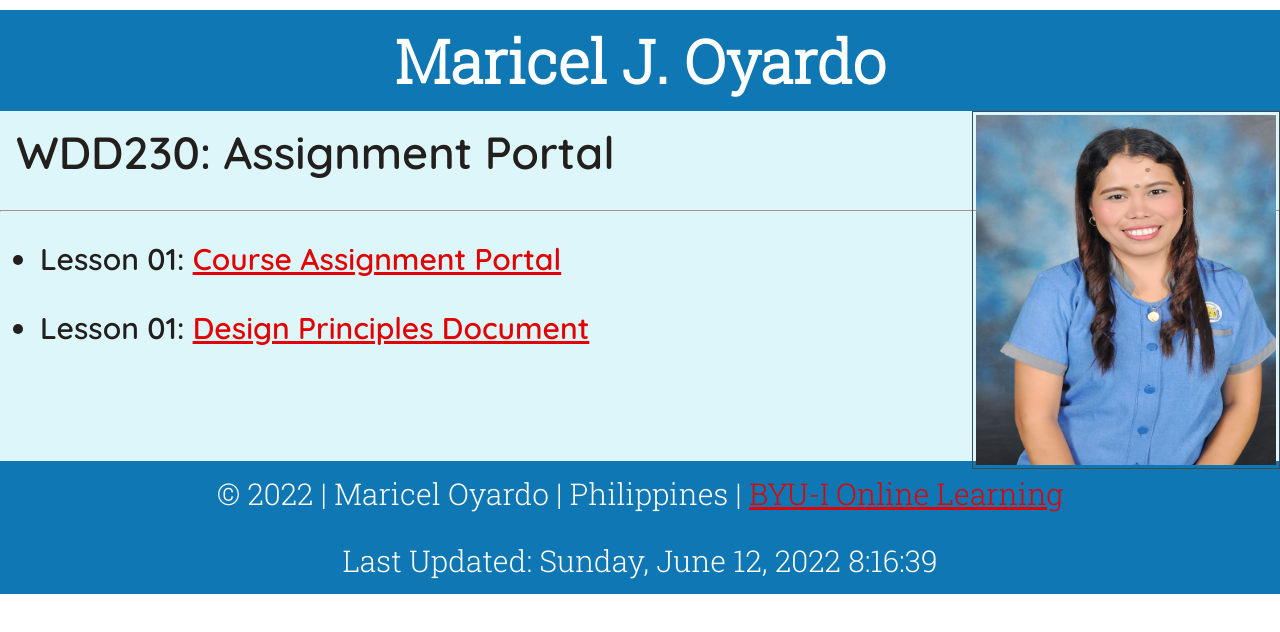
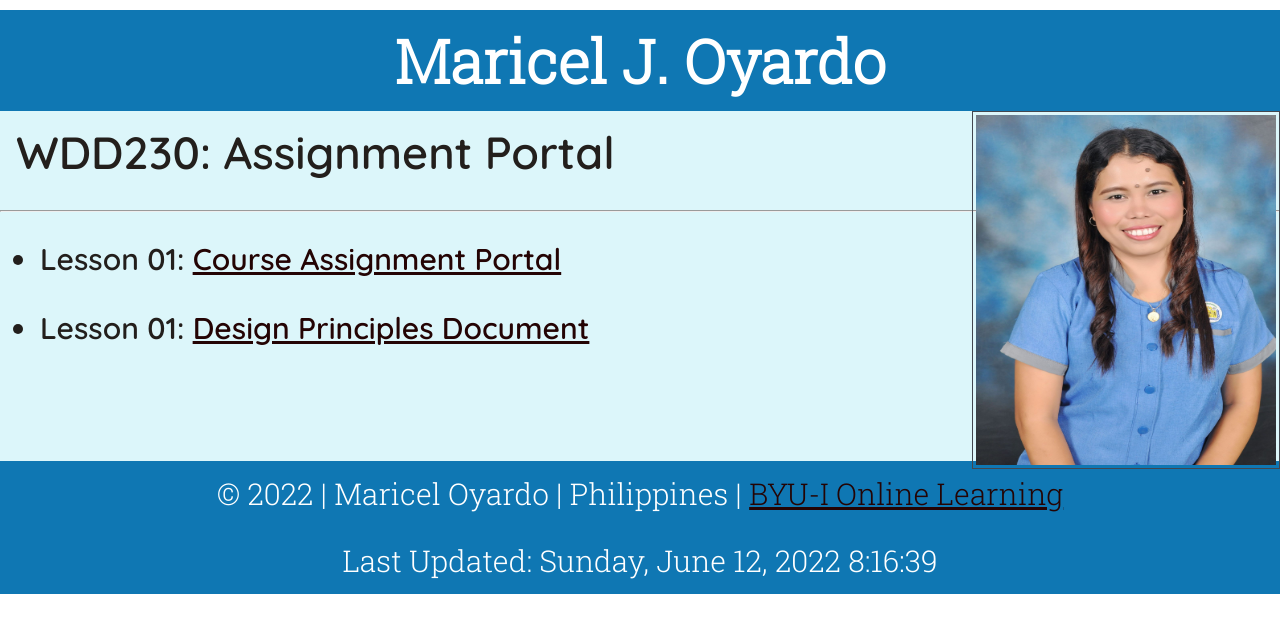
Before and after one commit to mha1117/mha1117.github.io, a plain HTML site: page index.html in a window 1280 px wide. Drawn offline with Linux system fonts and the light colour scheme.

Commit message:
initial commit

```diff
--- a/css/body.css
+++ b/css/body.css
@@ -29,7 +29,7 @@ h2 {
 }
 
 a {
-    color: rgb(226, 2, 2);
+    color: rgb(36, 4, 4);
 }
 
 h1,
--- a/lesson2/css/design-principle.css
+++ b/lesson2/css/design-principle.css
@@ -19,6 +19,7 @@ main {
   border-color: #37018d;
   border-style: solid;
   margin: 0.5em;
+  background-color: aliceblue;
 }
 
 .design > img {
```
